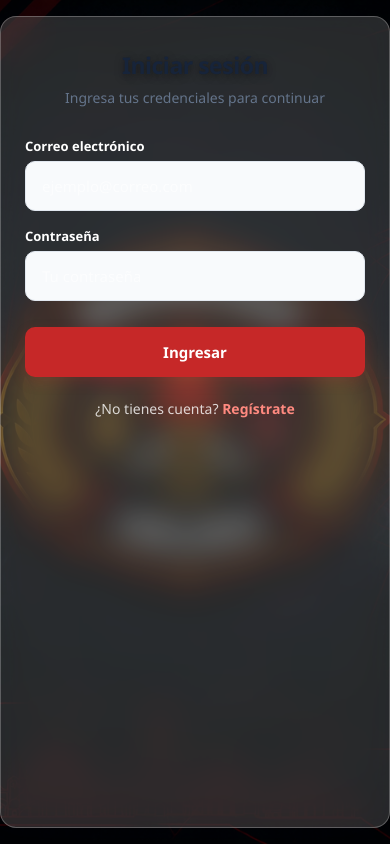
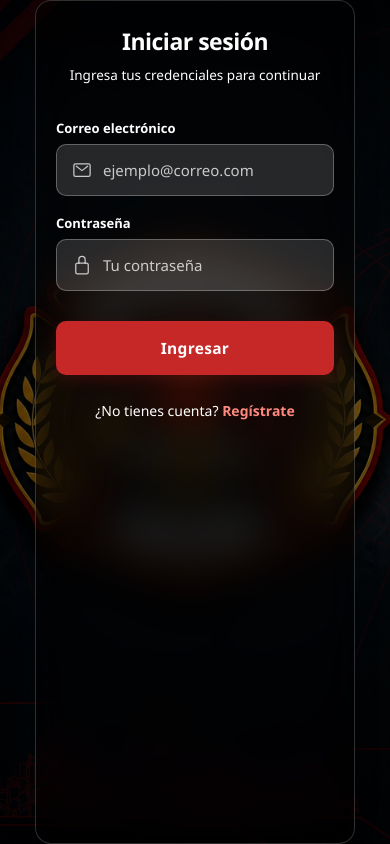
Before and after one commit to arturobravosesgo10-jpg/sig-bombers-oruro, a Flask app: template bomberos-oruro/templates/index.html in a window 390 px wide. Run offline with Flask 3, Linux system fonts and the light colour scheme; the template is opened without the code that fills it, so the values that code supplies are empty; some libraries are stand-ins or nearby versions.

Commit message:
mejor del css

```diff
--- a/bomberos-oruro/static/css/style.css
+++ b/bomberos-oruro/static/css/style.css
@@ -15,7 +15,7 @@ body {
 }
 
 /* ========================================= */
-/* LOGIN CON IMAGEN DE FONDO TRANSPARENTE */
+/* LOGIN MODERNO CON GLASS */
 /* ========================================= */
 
 .pantalla-login {
@@ -31,12 +31,11 @@ body {
     position: relative;
 }
 
-/* Capa oscura suave para que se lea mejor el texto */
 .pantalla-login::before {
     content: "";
     position: absolute;
     inset: 0;
-    background: rgba(0, 0, 0, 0.35);
+    background: linear-gradient(135deg, rgba(0,0,0,0.25) 0%, rgba(0,0,0,0.55) 100%);
     z-index: 1;
 }
 
@@ -48,106 +47,135 @@ body {
     position: relative;
     z-index: 2;
     width: 420px;
-    margin-right: 60px;
-    background: rgba(255, 255, 255, 0.15);
-    backdrop-filter: blur(16px);
-    -webkit-backdrop-filter: blur(16px);
-    border: 1px solid rgba(255, 255, 255, 0.25);
-    border-radius: 20px;
-    padding: 40px 36px;
-    box-shadow: 0 20px 50px rgba(0, 0, 0, 0.3);
+    margin-right: 70px;
+    background: rgba(255, 255, 255, 0.12);
+    backdrop-filter: blur(20px);
+    -webkit-backdrop-filter: blur(20px);
+    border: 1px solid rgba(255, 255, 255, 0.22);
+    border-radius: 24px;
+    padding: 42px 38px;
+    box-shadow: 0 25px 50px rgba(0, 0, 0, 0.35);
 }
 
 .login {
     width: 100%;
 }
 
+/* Título */
 .login h2 {
-    font-size: 28px;
+    font-size: 29px;
     color: #ffffff;
-    margin-bottom: 6px;
-    font-weight: 700;
+    margin-bottom: 8px;
+    font-weight: 750;
     text-align: center;
-    text-shadow: 0 2px 8px rgba(0,0,0,0.4);
+    letter-spacing: -0.5px;
+    text-shadow: 0 2px 10px rgba(0,0,0,0.3);
 }
 
 .login-descripcion {
-    color: rgba(255, 255, 255, 0.85);
+    color: rgba(255, 255, 255, 0.8);
     font-size: 14px;
-    margin-bottom: 28px;
+    margin-bottom: 32px;
     text-align: center;
-}
-
+    line-height: 1.5;
+}
+
+/* Labels */
 .login label {
     display: block;
-    margin-top: 16px;
-    margin-bottom: 6px;
+    margin-top: 18px;
+    margin-bottom: 7px;
     font-weight: 600;
     font-size: 13px;
-    color: #ffffff;
-}
-
+    color: rgba(255, 255, 255, 0.9);
+}
+
+/* Inputs con icono */
 .login input {
     width: 100%;
-    padding: 14px 16px;
-    border: 1px solid rgba(255, 255, 255, 0.3);
-    border-radius: 12px;
+    padding: 15px 16px 15px 46px;
+    border: 1px solid rgba(255, 255, 255, 0.28);
+    border-radius: 14px;
     font-size: 15px;
-    background: rgba(255, 255, 255, 0.18);
+    background: rgba(255, 255, 255, 0.14);
     color: #ffffff;
-    transition: all 0.2s;
+    transition: all 0.25s ease;
 }
 
 .login input::placeholder {
-    color: rgba(255, 255, 255, 0.6);
+    color: rgba(255, 255, 255, 0.7);
 }
 
 .login input:focus {
     outline: none;
-    border-color: #ff5252;
-    background: rgba(255, 255, 255, 0.28);
-    box-shadow: 0 0 0 4px rgba(255, 82, 82, 0.2);
-}
-
+    border-color: rgba(255, 255, 255, 0.55);
+    background: rgba(255, 255, 255, 0.22);
+    box-shadow: 0 0 0 4px rgba(255, 255, 255, 0.1);
+}
+
+/* Contenedor de input + icono */
+.input-con-icono {
+    position: relative;
+}
+
+.input-con-icono ion-icon {
+    position: absolute;
+    left: 16px;
+    top: 50%;
+    transform: translateY(-50%);
+    font-size: 20px;
+    color: rgba(255, 255, 255, 0.7);
+    pointer-events: none;
+}
+
+/* Botón principal */
 #btnLogin, #btnRegistro {
     width: 100%;
-    margin-top: 26px;
-    padding: 15px;
+    margin-top: 30px;
+    padding: 16px;
     border: none;
-    border-radius: 12px;
-    background: linear-gradient(135deg, #d32f2f, #b71c1c);
+    border-radius: 14px;
+    background: linear-gradient(135deg, #e53935, #c62828);
     color: white;
-    font-size: 15px;
+    font-size: 15.5px;
     font-weight: 700;
     cursor: pointer;
-    transition: all 0.2s;
-    box-shadow: 0 6px 20px rgba(211, 47, 47, 0.4);
+    transition: all 0.25s ease;
+    box-shadow: 0 8px 22px rgba(198, 40, 40, 0.4);
+    letter-spacing: 0.3px;
 }
 
 #btnLogin:hover, #btnRegistro:hover {
-    transform: translateY(-1px);
-    box-shadow: 0 8px 25px rgba(211, 47, 47, 0.5);
+    transform: translateY(-2px);
+    box-shadow: 0 12px 28px rgba(198, 40, 40, 0.5);
+    background: linear-gradient(135deg, #f44336, #d32f2f);
+}
+
+#btnLogin:active, #btnRegistro:active {
+    transform: translateY(0);
 }
 
 #btnLogin:disabled, #btnRegistro:disabled {
-    background: #999;
+    background: #777;
     box-shadow: none;
     cursor: not-allowed;
     transform: none;
 }
 
+/* Mensajes */
 .mensaje-login {
-    margin-top: 14px;
+    margin-top: 16px;
     color: #ff8a80 !important;
     font-weight: 600;
     font-size: 13px;
     text-align: center;
 }
 
+/* Enlace registro */
 .enlace-registro {
-    margin-top: 22px;
+    margin-top: 26px;
     font-size: 14px;
-    color: rgba(255, 255, 255, 0.8);
+    color: rgba(255, 255, 255, 0.75);
     text-align: center;
 }
 
@@ -155,9 +183,11 @@ body {
     color: #ff8a80;
     font-weight: 700;
     text-decoration: none;
+    transition: color 0.2s;
 }
 
 .enlace-registro a:hover {
+    color: #ffab91;
     text-decoration: underline;
 }
 
@@ -165,18 +195,59 @@ body {
 @media (max-width: 768px) {
     .pantalla-login {
         justify-content: center;
+        align-items: center;
         background-image: url('/static/img/login-mobile.jpg');
+        background-position: center;
     }
 
     .pantalla-login::before {
-        background: rgba(0, 0, 0, 0.4);
+        background: rgba(0, 0, 0, 0.55); /* más oscuro para que se lean las letras */
     }
 
     .login-panel {
         width: 100%;
-        max-width: 380px;
+        max-width: 360px;
         margin: 20px;
         padding: 32px 24px;
+        border-radius: 20px;
+        background: rgba(0, 0, 0, 0.35); /* más oscuro y legible */
+        border: 1px solid rgba(255, 255, 255, 0.18);
+    }
+
+    .login h2 {
+        font-size: 24px;
+        color: #ffffff;
+    }
+
+    .login-descripcion {
+        color: rgba(255, 255, 255, 0.85);
+        font-size: 13.5px;
+    }
+
+    .login label {
+        color: #ffffff;
+    }
+
+    .login input {
+        background: rgba(255, 255, 255, 0.15);
+        color: #ffffff;
+        border-color: rgba(255, 255, 255, 0.3);
+    }
+
+    .login input::placeholder {
+        color: rgba(255, 255, 255, 0.6);
+    }
+
+    .input-con-icono ion-icon {
+        color: rgba(255, 255, 255, 0.75);
+    }
+
+    .enlace-registro {
+        color: rgba(255, 255, 255, 0.8);
+    }
+
+    .enlace-registro a {
+        color: #ff8a80;
     }
 }
 
@@ -1044,20 +1115,20 @@ input:focus-visible {
 }
 
 .login h2 {
-    color: var(--color-primario);
+    color: #ffffff;
     letter-spacing: -0.5px;
 }
 
 .login-descripcion {
-    color: var(--color-secundario);
+    color: rgba(255, 255, 255, 0.85);
     line-height: 1.6;
 }
 
 .login input {
     min-height: 48px;
-    border: 1px solid var(--color-borde);
+    border: 1px solid rgba(255, 255, 255, 0.28);
     border-radius: 10px;
-    background: #f8fafc;
+    background: rgba(255, 255, 255, 0.14);
 }
 
 .login input:focus {
@@ -1648,31 +1719,6 @@ header {
     }
 }
 
-
-/* Alineación de Ionicons en encabezados y pestañas */
-
-.contenido-menu h2 ion-icon,
-.pestana ion-icon {
-    display: inline-block;
-    vertical-align: -3px;
-    margin-right: 5px;
-}
-
-.contenido-menu h2 ion-icon {
-    font-size: 22px;
-}
-
-.pestana {
-    display: inline-flex;
-    align-items: center;
-    justify-content: center;
-    gap: 5px;
-}
-
-.logo-grande ion-icon {
-    color: #fff;
-}
-
 #panelIncidente h2 ion-icon {
     color: #c62828;
 }
@@ -1768,20 +1814,31 @@ header {
     margin-right: 4px;
 }
 
-/* ===== LOGIN RESPONSIVE ===== */
+/* ===== LOGIN RESPONSIVE UNIFICADO ===== */
 @media (max-width: 768px) {
     .pantalla-login {
         background-image: url('/static/img/login-mobile.jpg');
     }
 
     .login-panel {
-        max-width: 100%;
-        margin: 16px;
-        padding: 32px 24px;
+        max-width: 320px !important;
+        margin: 0 auto !important;
+        padding: 24px 20px !important;
         border-radius: 16px;
     }
 
     .login h2 {
         font-size: 23px;
-    }
-}
+        color: #ffffff !important;
+    }
+
+    .login-descripcion,
+    .login label,
+    .enlace-registro {
+        color: #ffffff !important;
+    }
+
+    .login input::placeholder {
+        color: rgba(255, 255, 255, 0.75) !important;
+    }
+}
--- a/bomberos-oruro/templates/index.html
+++ b/bomberos-oruro/templates/index.html
@@ -44,10 +44,16 @@
                 <!-- FORMULARIO LOGIN -->
                 <form id="formLogin">
                     <label for="email">Correo electrónico</label>
-                    <input type="email" id="email" placeholder="ejemplo@correo.com" required>
+                    <div class="input-con-icono">
+                        <ion-icon name="mail-outline"></ion-icon>
+                        <input type="email" id="email" placeholder="ejemplo@correo.com" required>
+                    </div>
 
                     <label for="password">Contraseña</label>
-                    <input type="password" id="password" placeholder="Tu contraseña" required>
+                    <div class="input-con-icono">
+                        <ion-icon name="lock-closed-outline"></ion-icon>
+                        <input type="password" id="password" placeholder="Tu contraseña" required>
+                    </div>
 
                     <button type="submit" id="btnLogin">Ingresar</button>
                 </form>
```
